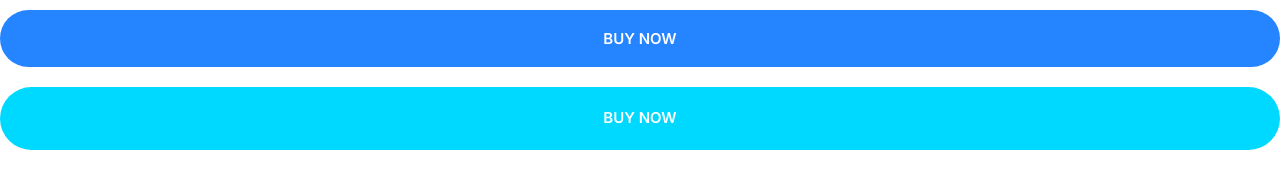
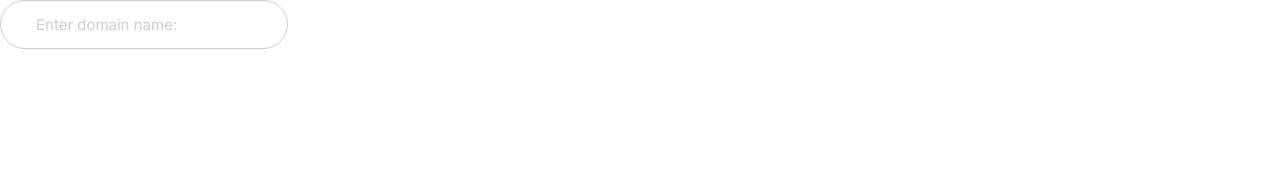
Before and after one commit to mkontorovich/mikify, a plain HTML site: page index.html in a window 1280 px wide. Drawn offline with Linux system fonts and the light colour scheme.

```diff
--- a/css/styles.css
+++ b/css/styles.css
@@ -243,3 +243,24 @@
     font-size: 1.5rem;
   }
 }
+
+/* Inputs */
+
+.input {
+  border-radius: 30px;
+  border: 1px solid #ccc;
+  color: var(--color-headings);
+  font-size: 2rem;
+  outline: 0;
+  padding: 1.5rem 3.5rem;
+}
+
+::placeholder {
+  color: #cdcbd7;
+}
+
+@media screen and (min-width: 1024px) {
+  .input {
+    font-size: 1.5rem;
+  }
+}
--- a/index.html
+++ b/index.html
@@ -15,7 +15,6 @@
     <title>Mikify</title>
   </head>
   <body>
-    <button class="btn btn--primary btn--block">Buy Now</button>
-    <a href="#" class="btn btn--secondary btn--block">Buy Now</a>
+    <input type="text" class="input" placeholder="Enter domain name:" />
   </body>
 </html>
```
